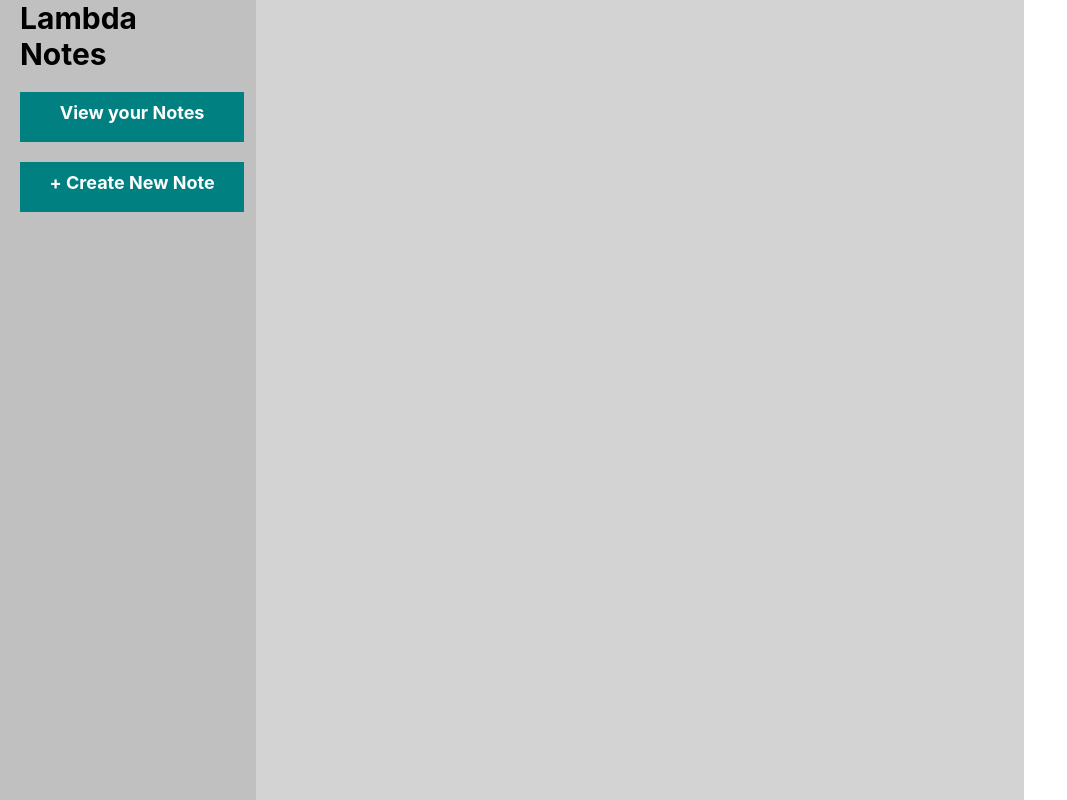
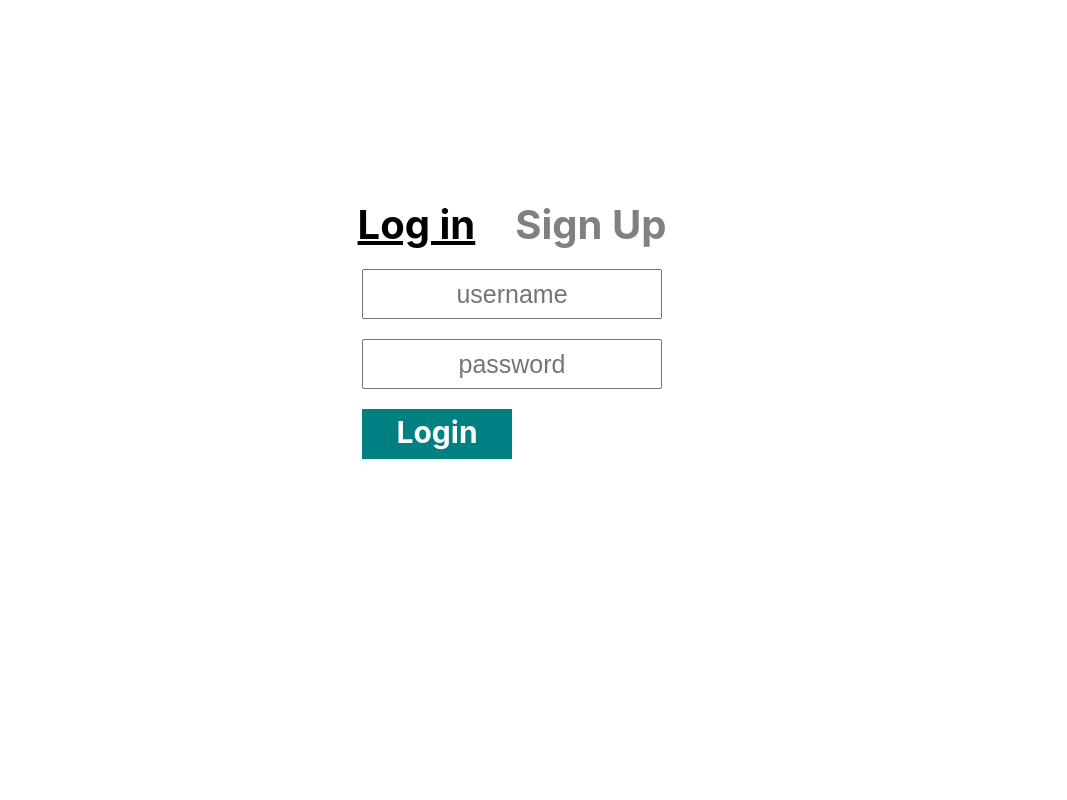
Before and after one commit to CBMR/abdiel-note-taking, a React (Create React App) app: page /users/login in a window 1280 px wide. Shown: the whole page, without its empty margins (0-1067 px from the left). Built offline with nearby package versions, Linux system fonts and the light colour scheme; no server answers.

Commit message:
added auth features

```diff
--- a/src/App.js
+++ b/src/App.js
@@ -9,12 +9,14 @@ import ListNotes from './components/listView/ListNotes';
 import CreateNote from './components/newView/CreateNote';
 import Note from './components/noteView/Note'
 import Edit from './components/editView/Edit';
+import Authentication from './authentication/Authentication'
 
 
 class App extends Component {
 
   state = {
-    notes: []
+    notes: [],
+    userID: ''
   }
 
   componentDidMount() {
@@ -22,8 +24,15 @@ class App extends Component {
   }
 
   getNotes = () => {
+    const token = localStorage.getItem('jwt')
+    const requestOptions = {
+      headers: {
+        authorization: token
+      }
+    }
+
     axios
-    .get('https://alf-lambda-notes.herokuapp.com/notes')
+    .get('https://alf-lambda-notes.herokuapp.com/notes', requestOptions)
     .then( response => {
       console.log(response)
       this.setState({notes: response.data})
@@ -31,11 +40,17 @@ class App extends Component {
     .catch(err => console.log(err))
   }
 
+  getUser = () => {
+    axios.get('https://alf-lambda-notes.herokuapp.com/users/user')
+      .then( response => {
+        this.setState({user: response.data})
+      })
+  }
+
   createNote = note => {
     axios
       .post('https://alf-lambda-notes.herokuapp.com/note/create', note)
       .then( response => {
-        console.log(response)
         this.getNotes()
       })
       .catch(err => console.log(err))
@@ -49,7 +64,7 @@ class App extends Component {
         </Side>
         <Content>
           <Route exact path='/' render={ props => <ListNotes {...props} notes={this.state.notes}/>} />
-          <Route path='/create-note' render={ props => <CreateNote {...props} createNote={this.createNote} />} />
+          <Route path='/create-note' render={ props => <CreateNote {...props} createNote={this.createNote} id={this.state.userID} />} />
           <Route exact path='/note/:id' render={props => <Note {...props} getNotes={this.getNotes} />} />
           <Route path='/note/:id/edit' render={props => <Edit {...props} getNotes={this.getNotes} />} />
         </Content>
@@ -58,4 +73,4 @@ class App extends Component {
   }
 }
 
-export default App;
+export default Authentication(App);
--- /dev/null
+++ b/src/authentication/Authenticate.js
@@ -0,0 +1,35 @@
+import React from 'react';
+import {Route} from 'react-router-dom'
+import Login from './Login';
+import SignUp from './SignUp'
+import { NavLinks, AuthContainer, MainContainer } from './styled';
+
+const Authenticate = () => {
+    return (
+      <MainContainer>
+        <AuthContainer>
+          <>
+            <NavLinks
+              to='/users/login'
+              activeStyle={{color: 'black', textDecoration: 'underline'}}>
+              Log in
+            </NavLinks>
+          </>
+          <>
+            <NavLinks
+              to='/users/signup'
+              activeStyle={{color: 'black', textDecoration: 'underline'}}>
+              Sign Up
+            </NavLinks>
+          </>
+        </AuthContainer>
+        <div>
+          <Route path='/users/login' render = { props => <Login {...props}/>} />
+          <Route path='/users/signup' render = { props => <SignUp {...props}/>} />
+        </div>
+      </MainContainer>
+    );
+
+}
+
+export default Authenticate
--- /dev/null
+++ b/src/authentication/Authentication.js
@@ -0,0 +1,21 @@
+import React from 'react';
+
+import Authenticate from './Authenticate'
+
+const Authentication = App =>
+  class extends React.Component {
+      state = {
+        isLoggedIn: false
+      }
+
+    componentDidMount() {
+      const token = localStorage.getItem('jwt')
+      this.setState({isLoggedIn: token ? true : false})
+    }
+
+    render() {
+      return this.state.isLoggedIn ? <App /> : <Authenticate />
+    }
+  };
+
+export default Authentication
--- /dev/null
+++ b/src/authentication/Login.js
@@ -0,0 +1,46 @@
+import React, { Component } from 'react'
+import axios from 'axios'
+
+import { FormContainer, Inputs, Buttons } from './styled';
+
+export default class Login extends Component {
+  constructor(props) {
+    super(props);
+    this.state = {
+      username: '',
+      password: '',
+      error: ''
+    }
+  }
+
+  changeHandler = event => {
+    this.setState({[event.target.name]: event.target.value})
+  }
+
+  submitHandler = event => {
+    event.preventDefault();
+    const {username, password} = this.state
+    axios.post('https://alf-lambda-notes.herokuapp.com/users/login', {username, password})
+      .then( token => {
+        console.log(token)
+        localStorage.setItem('jwt', token.data)
+        localStorage.setItem('username', username)
+        window.location.reload()
+        this.props.history.push('/notes')
+      }).catch( err => {
+        console.log(err.body)
+      })
+  }
+
+  render() {
+    return (
+      <div>
+        <FormContainer onSubmit={this.submitHandler}>
+          <Inputs type='text' name='username' value={this.username} onChange={this.changeHandler} placeholder='username' />
+          <Inputs type='password' name='password' value={this.password} onChange={this.changeHandler} placeholder='password' />
+          <Buttons onClick={this.submitHandler}>Login</Buttons>
+        </FormContainer>
+      </div>
+    )
+  }
+}
--- /dev/null
+++ b/src/authentication/SignUp.js
@@ -0,0 +1,42 @@
+import React, { Component } from 'react'
+import axios from 'axios'
+import { FormContainer, Inputs, Buttons } from './styled';
+
+export default class SignUp extends Component {
+  state = {
+    first_name: '',
+    last_name: '',
+    username: '',
+    password: '',
+  }
+
+  changeHandler = event => {
+    this.setState({[event.target.name]: event.target.value})
+  }
+
+  submitHandler = event => {
+    event.preventDefault()
+    console.log(this.state)
+    axios.post('https://alf-lambda-notes.herokuapp.com/users/register', this.state)
+      .then( token => {
+        localStorage.setItem('jwt', token.data)
+        localStorage.setItem('username', this.state.username)
+        this.props.history.push('/notes')
+        window.location.reload()
+      })
+  }
+
+  render() {
+    return (
+      <div>
+        <FormContainer onSubmit={this.submitHandler}>
+          <Inputs type='text' name='first_name' value={this.first_name} onChange={this.changeHandler} placeholder='first name' />
+          <Inputs type='text' name='last_name' value={this.last_name} onChange={this.changeHandler} placeholder='last name' />
+          <Inputs type='text' name='username' value={this.username} onChange={this.changeHandler} placeholder='username' />
+          <Inputs type='password' name='password' value={this.password} onChange={this.changeHandler} placeholder='password' />
+          <Buttons onClick={this.submitHandler}>Sign Up</Buttons>
+        </FormContainer>
+      </div>
+    )
+  }
+}
--- /dev/null
+++ b/src/authentication/styled.js
@@ -0,0 +1,55 @@
+import styled from 'styled-components'
+import { NavLink } from 'react-router-dom'
+
+export const MainContainer = styled.div `
+  display: flex
+  flex-direction: column
+  align-items: center
+`
+
+export const AuthContainer = styled.div `
+  display: flex
+  justify-content: center
+  align-items: center
+  margin-top: 200px
+  margin-bottom: 20px
+`
+
+export const NavLinks = styled(NavLink) `
+  font-size: 4rem
+  font-weight: bold
+  color: gray
+  margin: 0 20px
+  text-decoration: none
+
+  :hover {
+    color: black
+  }
+`
+export const FormContainer = styled.form `
+  display: flex
+  flex-direction: column
+
+`
+export const Inputs = styled.input `
+  width: 300px;
+  height: 50px
+  margin-bottom: 20px
+  font-size: 2.5rem
+
+  ::placeholder {
+    font-size: 2.5rem
+    text-align: center
+  }
+`
+export const Buttons = styled.div `
+  width: 150px
+  height: 50px
+  font-size: 3rem
+  font-weight: bold
+  color: white
+  padding: 5px 0
+  text-align: center
+  background-color: teal
+  cursor: pointer
+`
--- a/src/components/newView/CreateNote.js
+++ b/src/components/newView/CreateNote.js
@@ -8,6 +8,7 @@ export default class CreateNote extends Component {
     title: '',
     content: '',
     completed: false,
+    user_id: this.props.id,
     time_posted: moment().format('YYYY-MM-DD hh:mm:ss a'),
   }
 
```
Also changed, not shown: 1 other file (tests, documents, lock files or other folders).
